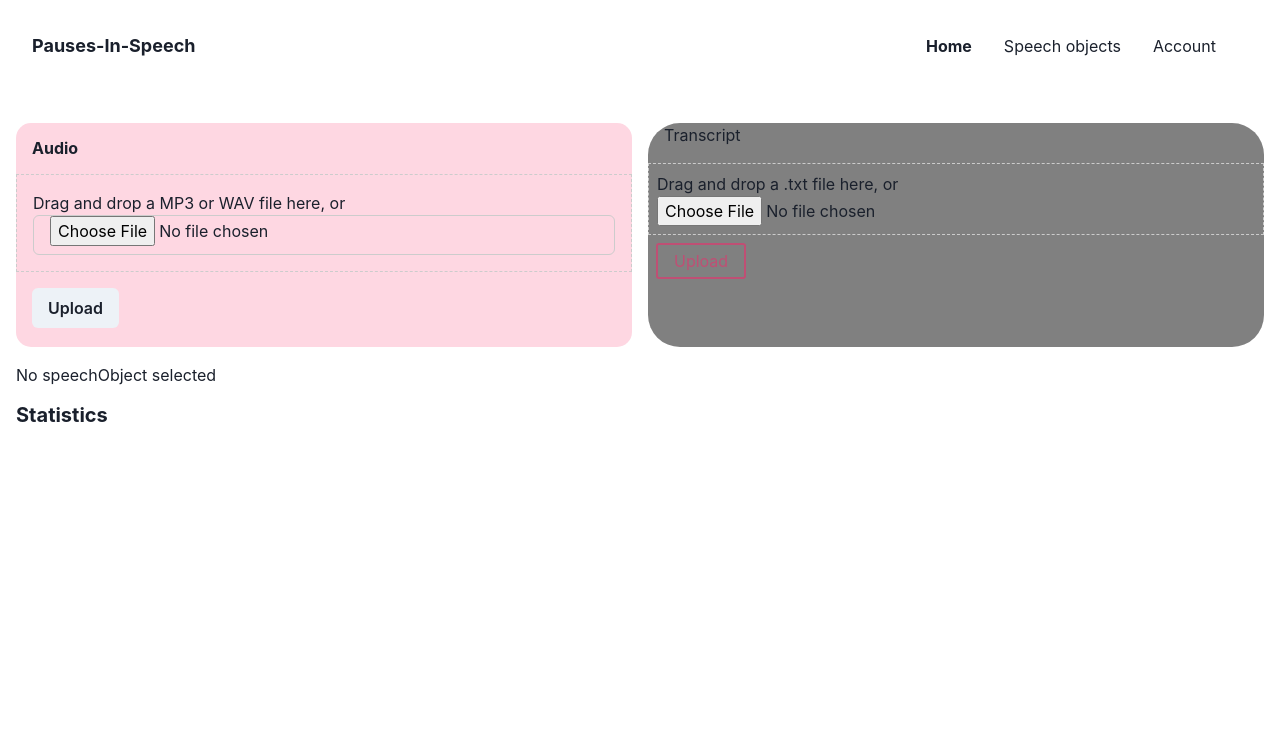
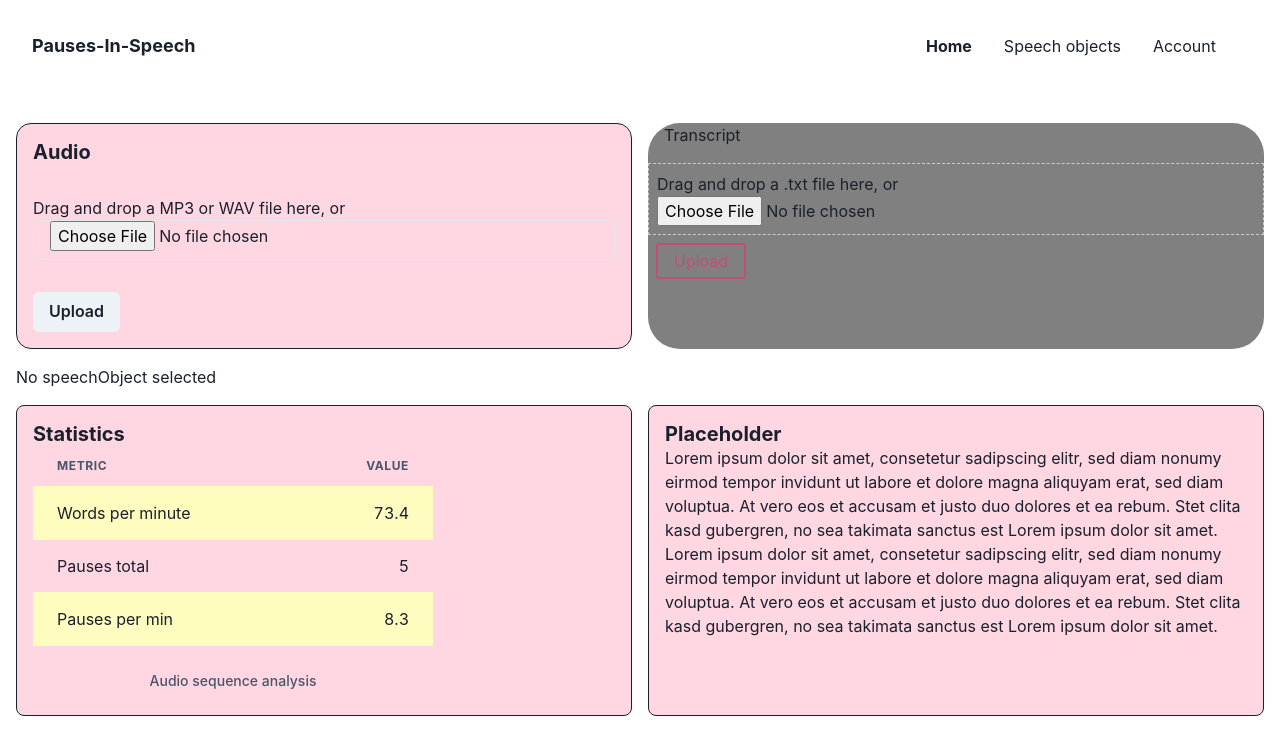
Before and after one commit to Pauses-In-Speech/pis_webapp, a React (Create React App) app: page / in a window 1280 px wide. Shown: the top 754 px of the page. Built offline with nearby package versions, Linux system fonts and the light colour scheme.

Commit message:
add mockup statistics

```diff
--- a/src/components/AudioUpload.jsx
+++ b/src/components/AudioUpload.jsx
@@ -89,9 +89,9 @@ function AudioUpload({ onSpeechObjectSelect }) {
 
   return (
     <Flex m={4} gap={4}>
-      <Box minH={14} rounded="lg" bg="pink.100" width="50%" borderRadius={15}>
-        <Heading size="sm" p={4}>Audio</Heading>
-        <Box border="1px dashed #ccc" bg="pink.100" p={4}
+      <Box minH={14} rounded="lg" bg="pink.100" width="50%" borderRadius={15} border="1px">
+        <Heading size="md" p={4}>Audio</Heading>
+        <Box bg="pink.100" p={4}
           onDrop={handleAudioFileDrop}
           onDragOver={handleDragOver}
           _hover={{ bg: "purple.200" }}
--- a/src/components/Player.jsx
+++ b/src/components/Player.jsx
@@ -130,7 +130,7 @@ function Player({ speechObject }) {
   return (
     <Box p={4}>
       <Box border="1px" rounded="lg" bg="pink.100">
-        <Heading ml={4} size="md">
+        <Heading m={4} size="md">
           Player
         </Heading>
         <Flex direction="column">
--- a/src/components/Statistics.jsx
+++ b/src/components/Statistics.jsx
@@ -1,11 +1,53 @@
 import React from 'react'
-import { Heading } from '@chakra-ui/react'
+import { Heading, Box, Flex, TableContainer, Text, Table, TableCaption, Tr, Th, Tbody, Thead, Td } from '@chakra-ui/react'
 
 function Statistics() {
   return (
-    <Heading ml={4} size="md">
-          Statistics
-        </Heading>
+    <Flex m={4} gap={4}>
+      <Box p={4} minH={28} rounded="lg" bg="pink.100" border="1px" w="50%">
+        <Heading size="md">Statistics</Heading>
+        {/* <Text>WPM: 73</Text>
+        <Text>Pauses total: 5</Text>
+        <Text>Pauses per min: 8</Text> */}
+        <TableContainer minW={400} w="30%">
+          <Table variant='striped' colorScheme='yellow'>
+            <TableCaption>Audio sequence analysis</TableCaption>
+            <Thead>
+              <Tr>
+                <Th>Metric</Th>
+                <Th isNumeric>Value</Th>
+              </Tr>
+            </Thead>
+            <Tbody>
+              <Tr>
+                <Td>Words per minute</Td>
+                <Td isNumeric>73.4</Td>
+              </Tr>
+              <Tr>
+                <Td>Pauses total</Td>
+                <Td isNumeric>5</Td>
+              </Tr>
+              <Tr>
+                <Td>Pauses per min</Td>
+                <Td isNumeric>8.3</Td>
+              </Tr>
+            </Tbody>
+          </Table>
+        </TableContainer>
+      </Box>
+      <Box p={4} minH={28} rounded="lg" bg="pink.100" border="1px" w="50%">
+        <Heading size="md">Placeholder</Heading>
+        <Text>Lorem ipsum dolor sit amet, consetetur sadipscing elitr, sed diam
+          nonumy eirmod tempor invidunt ut labore et dolore magna aliquyam erat,
+          sed diam voluptua. At vero eos et accusam et justo duo dolores et ea rebum.
+          Stet clita kasd gubergren, no sea takimata sanctus est Lorem ipsum dolor sit amet.
+          Lorem ipsum dolor sit amet, consetetur sadipscing elitr, sed diam nonumy eirmod tempor
+          invidunt ut labore et dolore magna aliquyam erat, sed diam voluptua. At vero eos et accusam
+          et justo duo dolores et ea rebum. Stet clita kasd gubergren, no sea takimata sanctus est
+          Lorem ipsum dolor sit amet.</Text>
+      </Box>
+    </Flex>
+
   )
 }
 
```
